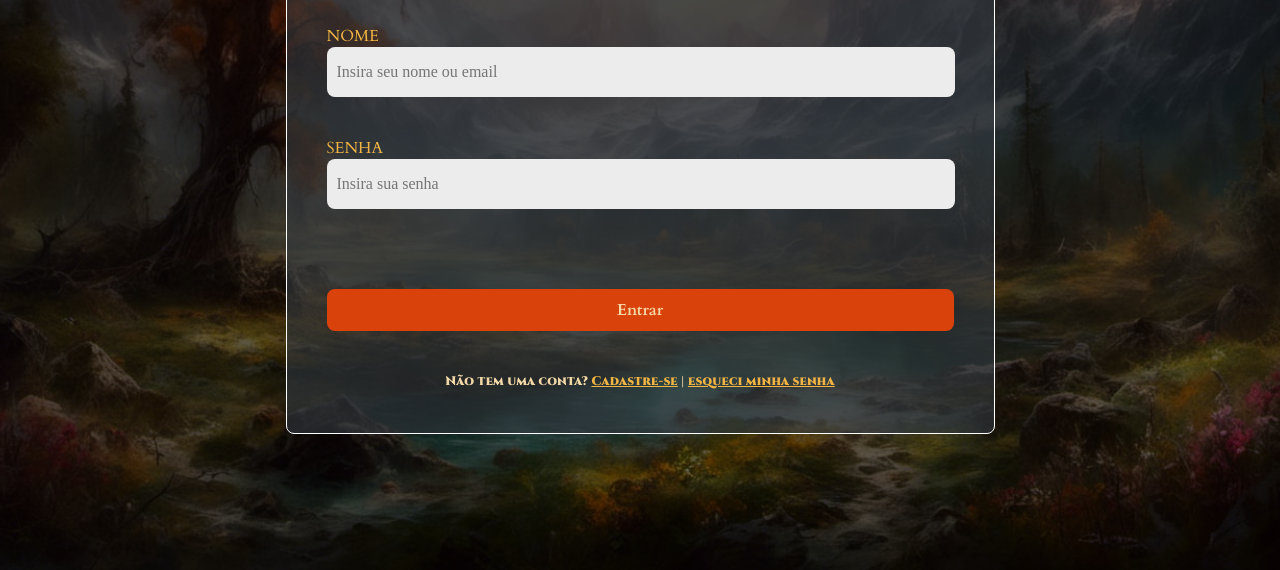
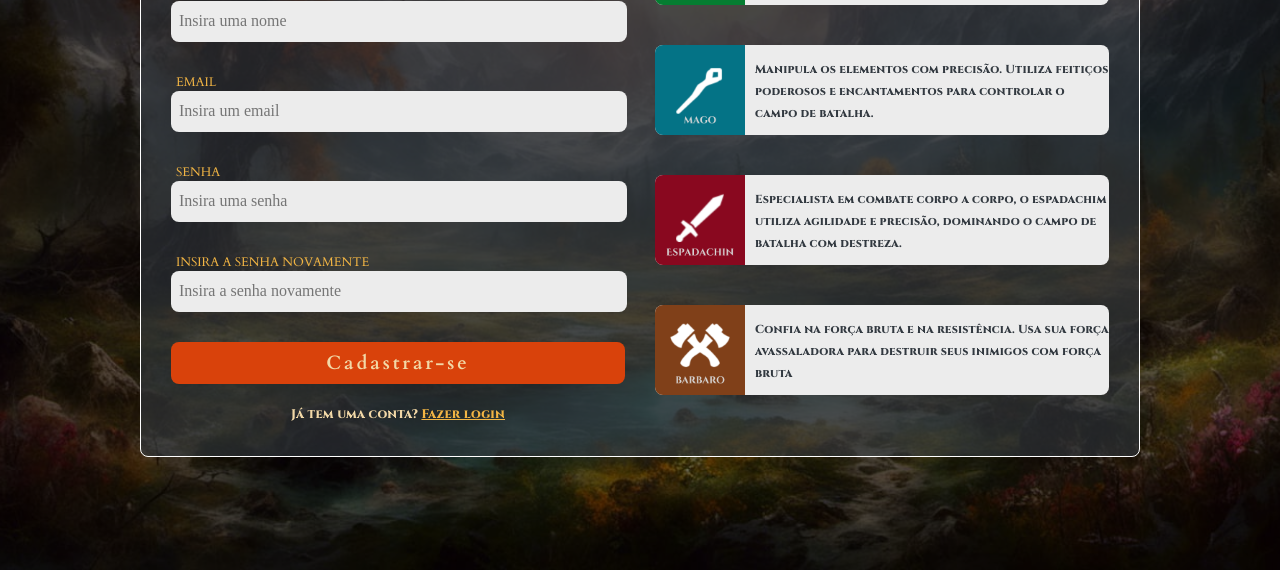
Before and after one commit to HianSilvaDev/TextRPG, a website: page public/pages/index.html in a window 1280 px wide. Shown: the part 230-800 px from the top of the page. Drawn offline with Linux system fonts and the light colour scheme; files that its build step writes are made by us from their sources; files whose address does not match are found by name; a web font is replaced by a local one.

Commit message:
index finaizado

```diff
--- a/public/css/index.css
+++ b/public/css/index.css
@@ -58,7 +58,7 @@ body{
 }
 
 #init{
-  width: 797px;
+  width: 650px;
 
   flex-direction: column;
   gap: 26px;
@@ -79,11 +79,11 @@ body{
   font-family: var(--cinzel);
 
   flex-direction: column;
-  gap: 46px;
+  gap: 40px;
 }
 
 .title{
-  font-size: 2.125rem;
+  font-size: 2rem;
   font-weight: 800;
   /* text-align: center; */
 
@@ -91,13 +91,15 @@ body{
 }
 
 .text p{
-  font-size: 1.5rem;
+  font-size: 1rem;
   text-align: center;
+  line-height: 1.8rem;
+  letter-spacing: 0.15em;
 }
 
 .text span{
   font-family: var(--pirata);
-  font-size: 1.625rem;
+  font-size: 1.25rem;
   font-weight: 400;
   line-height: 33px;
   letter-spacing: 0.08em;
@@ -107,7 +109,7 @@ body{
 
 .btnGroup{
   display: flex;
-  gap: 129px;
+  gap: 98px;
 }
 
 button{
@@ -116,12 +118,13 @@ button{
   border: none;
   border-radius: 8px;
 
-  font-size: 1rem;
+  font-size: 1.2rem;
   font-family: var(--cardo);
-  font-weight: 700;
+  font-weight: 800;
   line-height: 22px;
+  letter-spacing: 0.15em;
 
-  padding: 10px 45px;
+  padding: 10px 20px;
 }
 
 button:hover{
@@ -129,12 +132,12 @@ button:hover{
 }
 
 #login{
-  width: 709px;
+  width: 500px;
 
   display: flex;
   flex-direction: column;
   align-content: center;
-  gap: 40px;
+  gap: 28px;
 }
 
 #login .title,
@@ -145,22 +148,24 @@ button:hover{
 }
 
 .formControll .formControlItem{
-  margin-bottom: 40px;
+  margin-bottom: 25px;
 }
 
 .formControll .formControlItem .formControlLabel{
-  font-size: 1rem;
+  font-size: 0.785rem;
   font-family: var(--cardo);
   color: var(--color-1);
   text-transform: uppercase;
+
+  margin-left: 5px;
 }
 
 .formControll .formControlItem .formControlInput{
   width: 97%;
-  height: 30px;
+  height: 25px;
 
   display: block;
-  padding: 10px;
+  padding: 8px;
 
   background: #ECECEC;
   border-radius: 8px;
@@ -176,7 +181,7 @@ button:hover{
   color: var(--color-2);
   font-size: 0.785rem;
   font-family: var(--cinzel);
-  font-weight: 900;
+  font-weight: 800;
   line-height: 22px;
   letter-spacing: 0.2px;
 }
@@ -187,89 +192,92 @@ a{
 }
 
 #register{
-  width: 1460px;
+  width: 1000px;
 
   display: grid;
   grid-template-columns: repeat(2, 1fr);
+  gap: 30px;
 
-  padding: 40px;
+  padding: 30px;
 }
 
 #register .title{
-  margin-bottom: 40px;
+  margin-bottom: 30px;
 }
 
 #register button{
   width: 100%;
 
-  font-size: 1.2rem;
-
-  margin-bottom: 40px;
+  margin-bottom: 20px;
 }
 
 #register #registerForm .formControll .formControlItem{
-  margin-bottom: 60px;
+  margin-bottom: 30px;
 }
 
 #register .cardGroup{
   display: grid;
-  grid-template-columns: repeat(2, 1fr);
-  grid-template-rows: repeat(2, 1fr);
+  grid-template-rows: repeat(4, 90px);
   border-radius: 8px;
-  justify-items: center;
+  align-items: center;
   gap: 40px;
 }
 
 #register .cardGroup>.card{
-  width: 220px;
-  height: 105%;
+  width: 100%;
+  height: 100%;
 
   background: #ECECEC;
   border-radius: 8px;
   cursor: pointer;
-  perspective: 1000px;
+  /* perspective: 1000px; */
 
   overflow: hidden;
 }
 
-#register .cardGroup .card>.cardImg{
-  width: 80%;
+#register .cardGroup .card:hover .cardDescription{
+  opacity: 0;
+  transition: 700ms;
+}
+
+#register .cardGroup .card .cardContent .cardFront{
+
+  display: flex;
+  flex-direction: row;
+  align-items: center;
+  gap: 10px;
 }
 
 #register .cardGroup .card .cardImg>img{
-  width: 100%;
+  width: 90px;
 }
 
 #register .cardGroup .card .cardDescription{
-  font-size: 0.785rem;
+  font-size: 0.725rem;
   color: var(--color-3);
 
-  padding: 5px;
-}
-
-#register .cardGroup .card .cardBack{
-  transform: rotateY(180deg);
-
-  padding: 20px;
+  text-align: start;
 }
 
 #register .cardGroup .card .cardBack ul{
   display: flex;
-  flex-direction: column;
-  gap: 18px;
+  flex-direction: row;
+  gap: 5px 18px;
+  flex-wrap: wrap;
 }
 
 #register .cardGroup .card .cardBack ul li{
+  font-size: 0.785rem;
   font-family: var(--cardo);
   font-weight: 800;
+}
 
-  display: flex;
-  flex-direction: row;
-  justify-content: space-between;
+#register .cardGroup .card .cardBack ul li span{
+  color: var(--btn-bg-2);
 }
 
 #init,
-#register,
+#login,
 .cardBack{
   display: none;
 }
--- a/public/pages/index.html
+++ b/public/pages/index.html
@@ -60,23 +60,23 @@
               <form class="formControll" action="/user" method="post">
 
                 <div class="formControlItem">
-                  <label class="formControlLabel" for="cad_nome">nome</label>
-                  <input class="formControlInput" type="text" id="cad_nome" placeholder="Insira uma nome" name="nome" required>
+                  <label class="formControlLabel" for="userNameRegister">nome</label>
+                  <input class="formControlInput" type="text" id="userNameRegister" placeholder="Insira uma nome" name="name" required>
                 </div>
 
                 <div class="formControlItem">
-                  <label class="formControlLabel" for="cad_senha">email</label>
-                  <input class="formControlInput" type="password" id="cad_senha" name="senha" placeholder="Insira um email" required>
+                  <label class="formControlLabel" for="emailRegister">email</label>
+                  <input class="formControlInput" type="email" id="emailRegister" name="email" placeholder="Insira um email" required>
                 </div>
 
                 <div class="formControlItem">
-                  <label class="formControlLabel" for="email">senha</label>
-                  <input class="formControlInput" type="email" id="cad_email" name="email" placeholder="Insira uma senha" required>
+                  <label class="formControlLabel" for="passwordRegister">senha</label>
+                  <input class="formControlInput" type="password" id="passwordRegister" name="password" placeholder="Insira uma senha" required>
                 </div>
 
                 <div class="formControlItem">
-                  <label class="formControlLabel" for="email">Insira a senha novamente</label>
-                  <input class="formControlInput" type="email" id="cad_email" name="email" placeholder="Insira a senha novamente" required>
+                  <label class="formControlLabel" for="passwordAgain">Insira a senha novamente</label>
+                  <input class="formControlInput" type="password" id="passwordAgain" placeholder="Insira a senha novamente" required>
                 </div>
 
               </form>
@@ -95,7 +95,6 @@
                       <img src="public/assets/img/archer_icon.png" alt="archer">
                     </div>
                     <p class="cardDescription">Mestre das flechas, usa velocidade e precisão para atacar inimigos à distância, garantindo vantagem tática em qualquer batalha.</p>
-                  </div>
                     <div class="cardBack">
                       <ul>
                         <li>HP: <span>60</span></li>
@@ -108,6 +107,8 @@
                       </ul>
                     </div>
                   </div>
+
+                </div>
               </div>
               <div class="card" data-value="mage">
                 <div class="cardContent">
@@ -116,7 +117,6 @@
                       <img src="public/assets/img/mage_icon.png" alt="archer">
                     </div>
                     <p class="cardDescription">Manipula os elementos com precisão. Utiliza feitiços poderosos e encantamentos para controlar o campo de batalha.</p>
-                  </div>
                     <div class="cardBack">
                       <ul>
                         <li>HP: <span>60</span></li>
@@ -131,6 +131,7 @@
                     </div>
                   </div>
                 </div>
+              </div>
               <div class="card" data-value="swordsman">
                 <div class="cardContent">
                   <div class="cardFront">
@@ -138,7 +139,6 @@
                       <img src="public/assets/img/swordsman_icon.png" alt="archer">
                     </div>
                     <p class="cardDescription">Especialista em combate corpo a corpo, o espadachim utiliza agilidade e precisão, dominando o campo de batalha com destreza.</p>
-                  </div>
                     <div class="cardBack">
                       <ul>
                         <li>HP: <span>60</span></li>
@@ -153,6 +153,7 @@
                     </div>
                   </div>
                 </div>
+              </div>
               <div class="card" data-value="barbarian">
                 <div class="cardContent">
                   <div class="cardFront">
@@ -160,7 +161,6 @@
                       <img src="public/assets/img/barbarian_icon.png" alt="archer">
                     </div>
                     <p class="cardDescription">Confia na força bruta e na resistência. Usa sua força avassaladora para destruir seus inimigos com força bruta</p>
-                  </div>
                     <div class="cardBack">
                       <ul>
                         <li>HP: <span>60</span></li>
@@ -175,6 +175,7 @@
                   </div>
                 </div>
               </div>
+            </div>
 
           </div>
 
@@ -183,6 +184,6 @@
     </div>
   </section>
 
-  <script type="module" src="/public/js/validationForm.js"></script>
+  <!-- <script type="module" src="/public/js/validationForm.js"></script> -->
 </body>
 </html>
```
Lines whose indentation alone changed are shown as unchanged.
